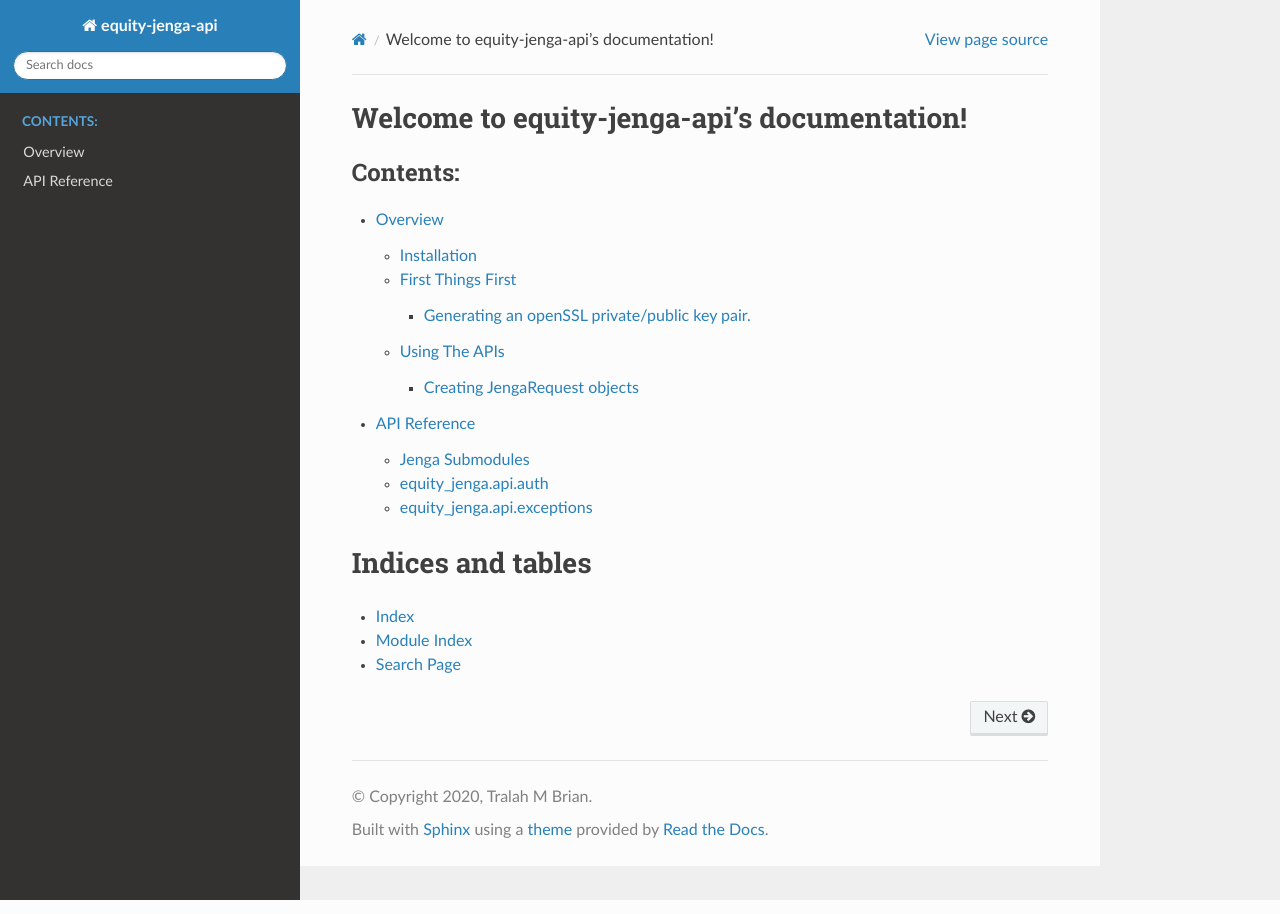
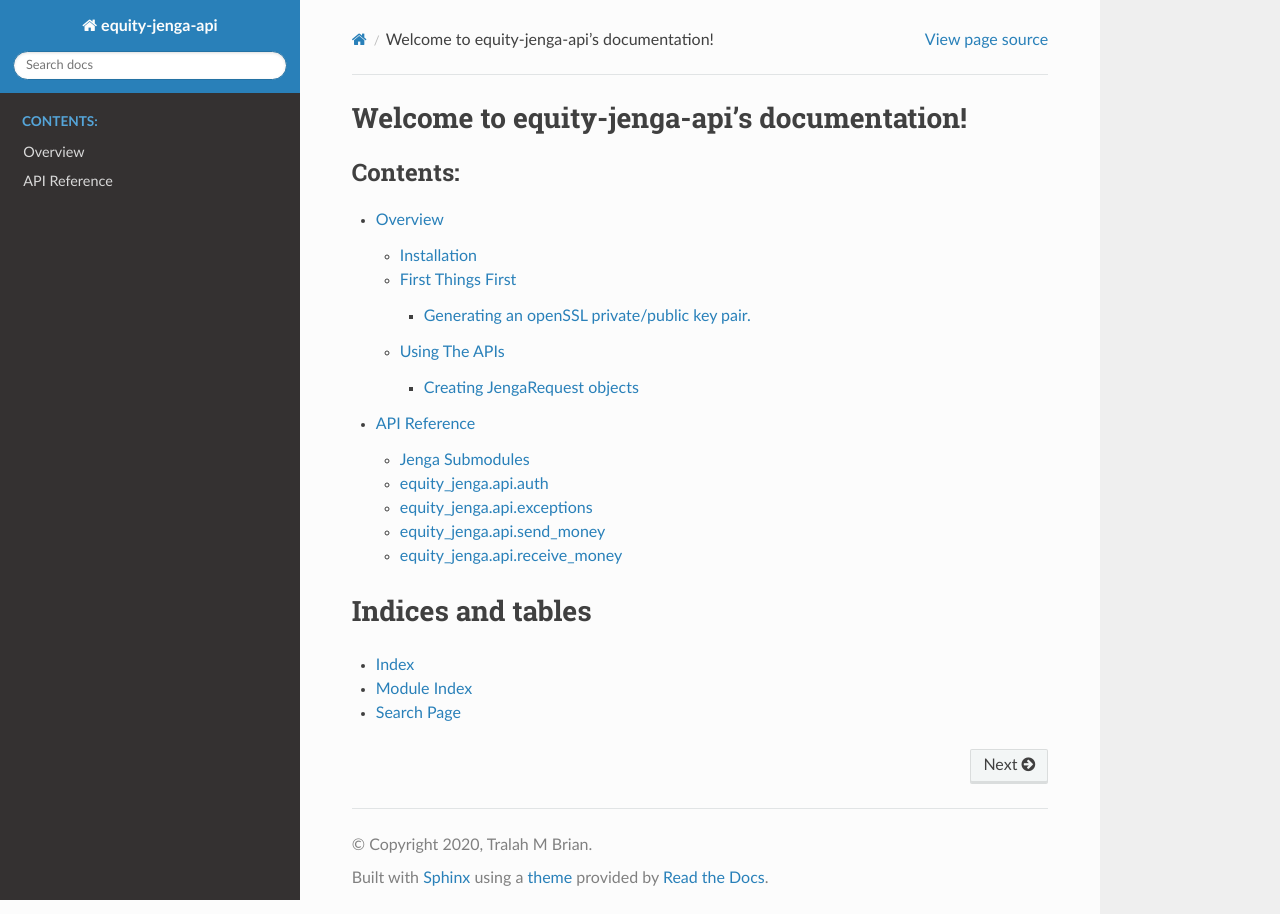
Before and after one commit to TralahM/py-equity-jenga-api, a Sphinx documentation site: the page built from docs/index.rst, in a window 1280 px wide. Built offline with Sphinx 7.4.7 and the Read the Docs theme 3.1.0, drawn with Linux system fonts in a browser that asks for light colours.

```diff
--- a/docs/api.rst
+++ b/docs/api.rst
@@ -24,3 +22,20 @@ equity\_jenga.api.exceptions
    :members:
    :undoc-members:
    :show-inheritance:
+
+
+
+
+equity\_jenga.api.send_money
+--------------------------------------------
+.. automodule:: equity_jenga.api.send_money
+   :members:
+   :show-inheritance:
+
+
+
+equity\_jenga.api.receive_money
+--------------------------------------------
+.. automodule:: equity_jenga.api.receive_money
+   :members:
+   :show-inheritance:
```
Also changed, not shown: other parts of docs/api.rst (+0 -2 lines).
